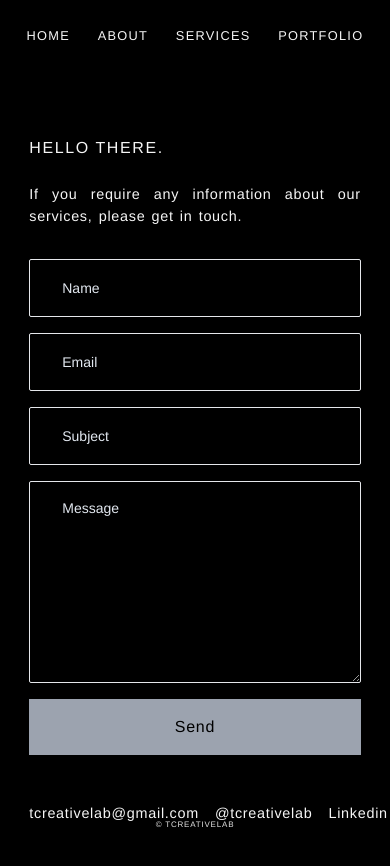
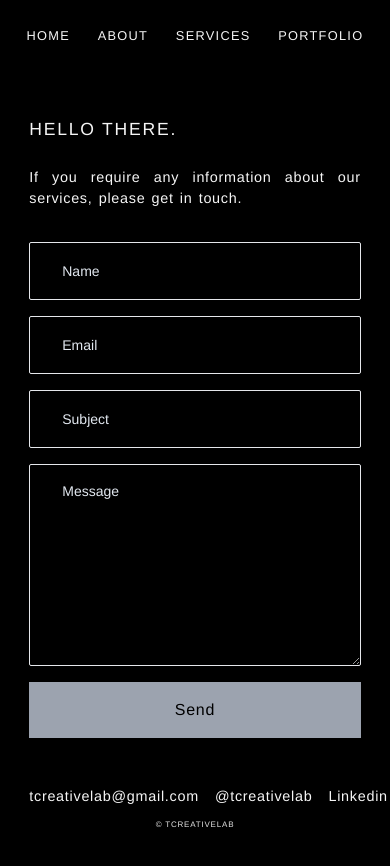
Before and after one commit to svarogdoo/travica, a SvelteKit app: page /contact in a window 390 px wide. Shown: the top 866 px of the page. Before the commit the page ends 844 px from the top, so only its background shows below. Built offline with nearby package versions, Linux system fonts and the light colour scheme.

Commit message:
margin and size

```diff
--- a/src/routes/contact/+page.svelte
+++ b/src/routes/contact/+page.svelte
@@ -15,7 +15,7 @@
 <section class="contact-section">
   <div class="contact-text">
     <br />
-    <h1 class="mt-8 lg:mt-0">HELLO THERE.</h1>
+    <h1 class="mt-12 lg:mt-0">HELLO THERE.</h1>
     <br />
     <p>
       If you require any information about our services, please get in touch.
@@ -80,6 +80,10 @@
       >
       <p>Linkedin</p>
     </div>
+
+    <br />
+    <br />
+    <br />
   </div>
 </section>
 
@@ -122,7 +126,7 @@
     }
 
     h1 {
-      font-size: 1em;
+      font-size: 1.1em;
     }
 
     p,
```
